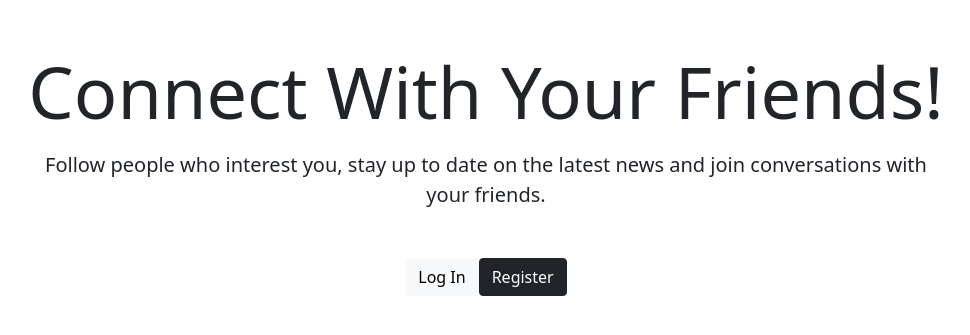
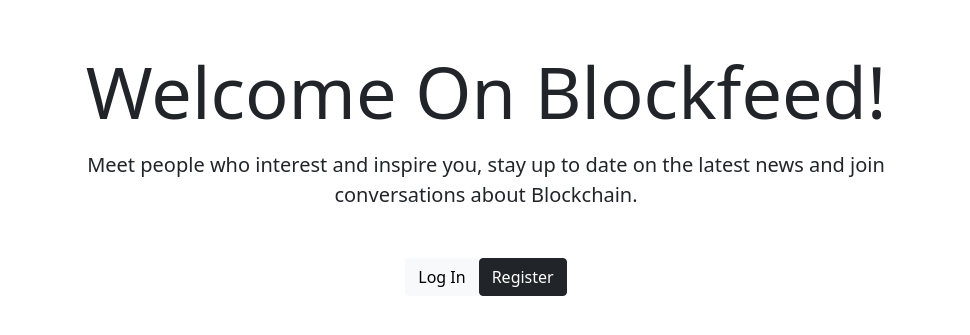
Before and after one commit to jacopopiscioneri/Blockfeed, a Django app: template landing/templates/landing/index.html in a window 1280 px wide. Shown: the part 56-391 px from the top of the page, without its empty margins (154-1124 px from the left). Run offline with Django 3.2, Linux system fonts and the light colour scheme; the template is opened without the code that fills it, so the values that code supplies are empty; some libraries are stand-ins or nearby versions.

Commit message:
Update index page

```diff
--- a/landing/templates/landing/index.html
+++ b/landing/templates/landing/index.html
@@ -3,8 +3,8 @@
 <div class="container">
   <div class="row justify-content-center mt-5">
     <div class="col-md-10 col-sm-12 text-center">
-      <h1 class="display-2"> Connect With Your Friends! </h1>
-      <p class="mt-3 lead"> Follow people who interest you, stay up to date on the latest news and join conversations with your friends. </p>
+      <h1 class="display-2"> Welcome On Blockfeed! </h1>
+      <p class="mt-3 lead"> Meet people who interest and inspire you, stay up to date on the latest news and join conversations about Blockchain. </p>
       <div class="d-flex justify-content-center mt-5">
         <a href="{% url 'account_login' %}" class="btn btn-light mr-2">Log In</a>
         <a href="{% url 'account_signup' %}" class="btn btn-dark mr-2">Register </a>
```
